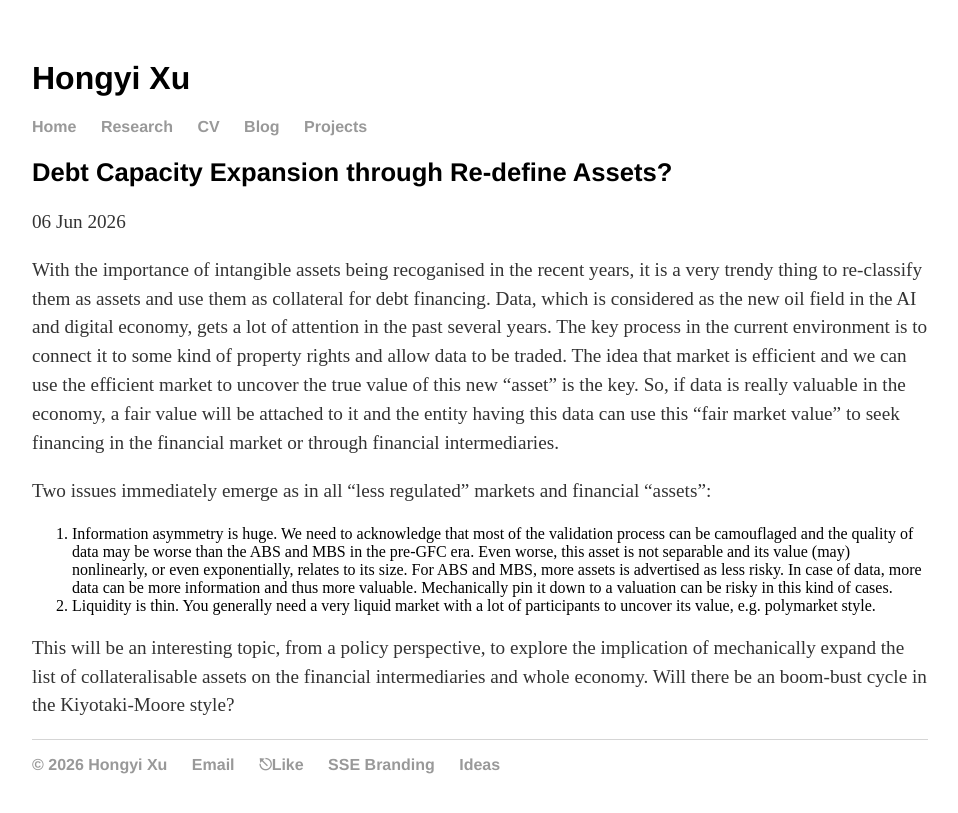
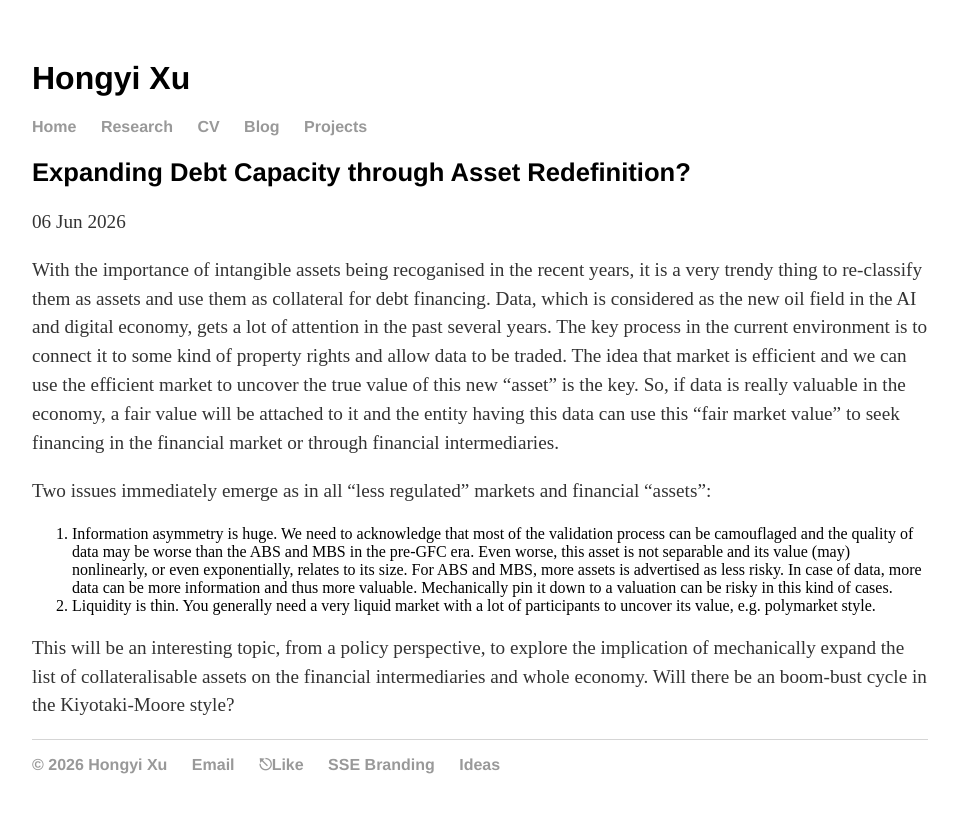
Before and after one commit to hongyileoxu/hongyileoxu.github.io, a Jekyll site: the page built from _posts/2026-06-06-define-assets.md, in a window 1280 px wide. Shown: the top 813 px of the page, without its empty margins (160-1118 px from the left). Built offline with Jekyll 4.4.1, drawn with Linux system fonts in a browser that asks for light colours.

Commit message:
Update 2026-06-06-define-assets.md

```diff
--- a/_posts/2026-06-06-define-assets.md
+++ b/_posts/2026-06-06-define-assets.md
@@ -1,6 +1,6 @@
 ---
 layout: post
-title: "Debt Capacity Expansion through Re-define Assets?"
+title: "Expanding Debt Capacity through Asset Redefinition?"
 date: 2026-06-06
 ---
 
```
